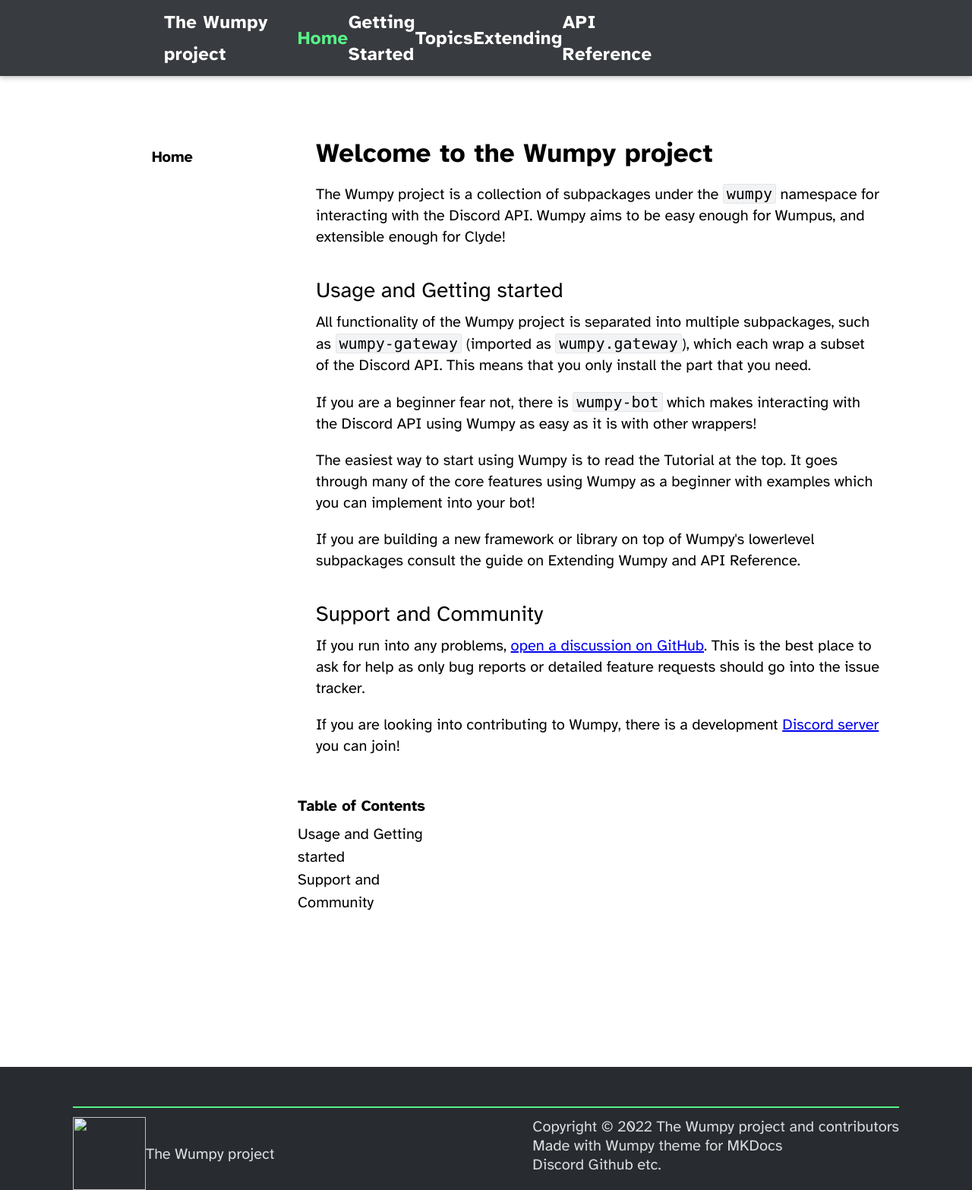
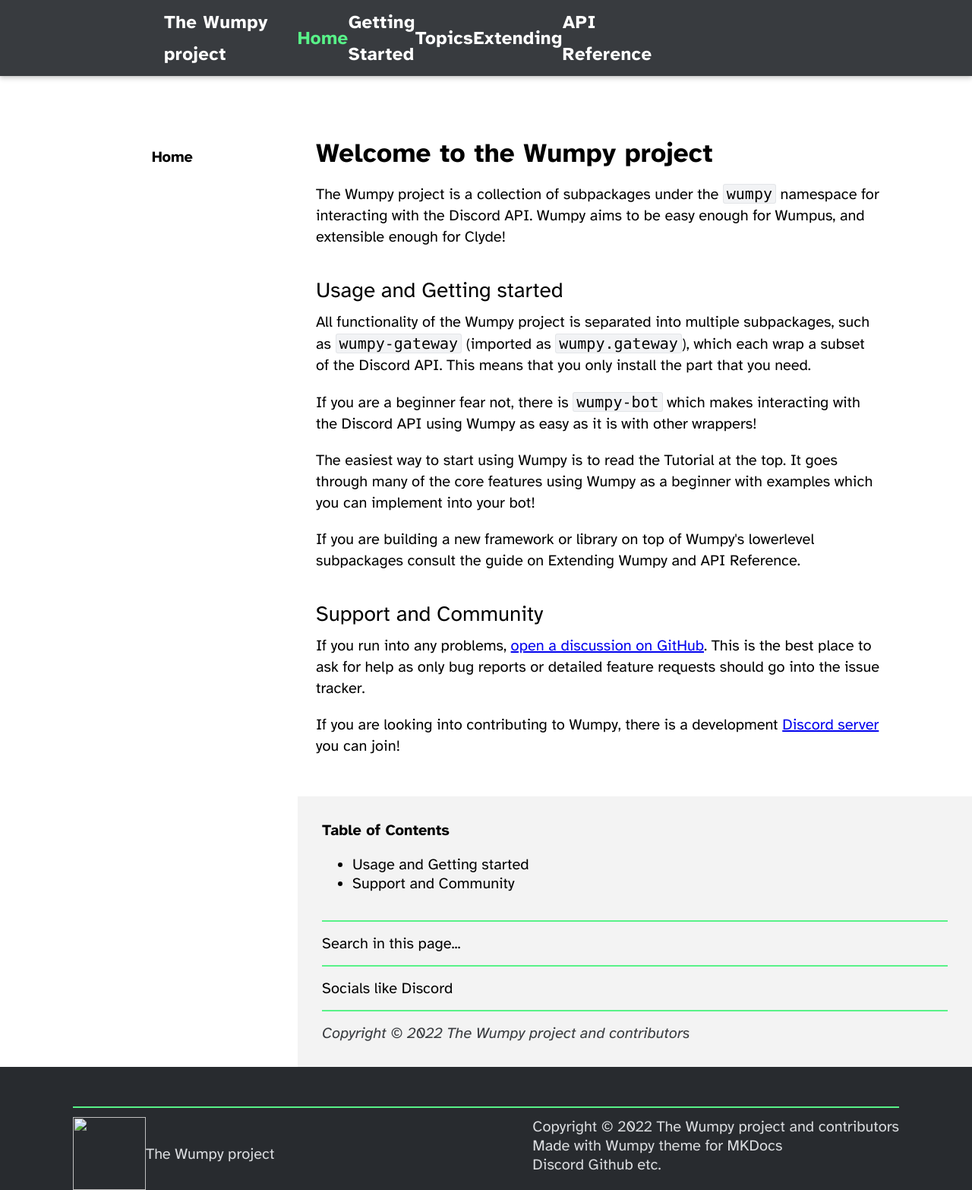
Before and after one commit to wumpyproject/docs, an MkDocs documentation site: the page built from docs/index.md, in a window 1280 px wide. Shown: the whole page at 76% size. Built offline with MkDocs 1.6.1, drawn with Linux system fonts in a browser that asks for light colours.

Commit message:
Redesign table of content to be right hand side

```diff
--- a/theme/css/partials/toc.css
+++ b/theme/css/partials/toc.css
@@ -1,4 +1,24 @@
-#toc {
+.right-hand {
+  padding: 2rem;
+
+  flex-shrink: 0;
+  flex-basis: 35rem;
+
+  background-color: var(--toc-background);
+}
+
+.right-hand-separator {
+  padding-bottom: 1rem;
+  border-bottom: 2px solid var(--accent-color);
+  margin-bottom: 1rem;
+}
+
+.right-hand-copyright {
+  font-style: italic;
+  color: var(--background-dark);
+}
+
+.toc {
   top: 6rem;
   width: 12rem;
   height: 0;
--- a/theme/partials/toc.html
+++ b/theme/partials/toc.html
@@ -1,4 +1,3 @@
-<nav id="toc">
 {% macro render_item(item) %}
   <li>
     <a class="normalize-link" href="{{ item.url|url }}">{{ item.title }}</a>
@@ -12,7 +11,9 @@
   </li>
 {% endmacro %}
 
+<nav class="right-hand">
   {% if page.toc and page.meta.toc|default(true) %}
+    <div class="right-hand-separator">
       <strong>Table of Contents</strong>
 
       <ul id="toc-list">
@@ -26,7 +27,19 @@
             {{ render_item(item) }}
           {% endif %}
         {% endfor %}
+      </ul>
+    </div>
+  {% else %}
+    <div class="right-hand-separator"></div>
+  {% endif %}
 
-    </ul>
+  <div class="right-hand-separator">Search in this page...</div>
+
+  <div class="right-hand-separator">Socials like Discord</div>
+
+  {% if config.copyright %}
+    <div class="right-hand-copyright">
+      {{ config.copyright }}
+    </div>
   {% endif %}
 </nav>
```
Lines whose indentation alone changed are shown as unchanged.
